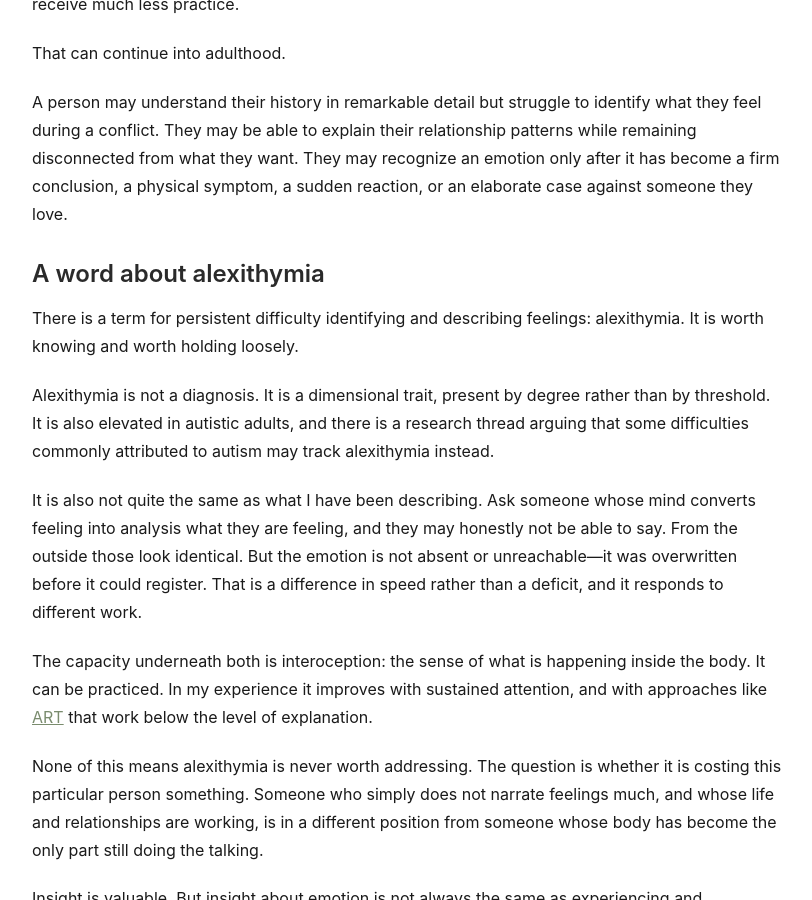
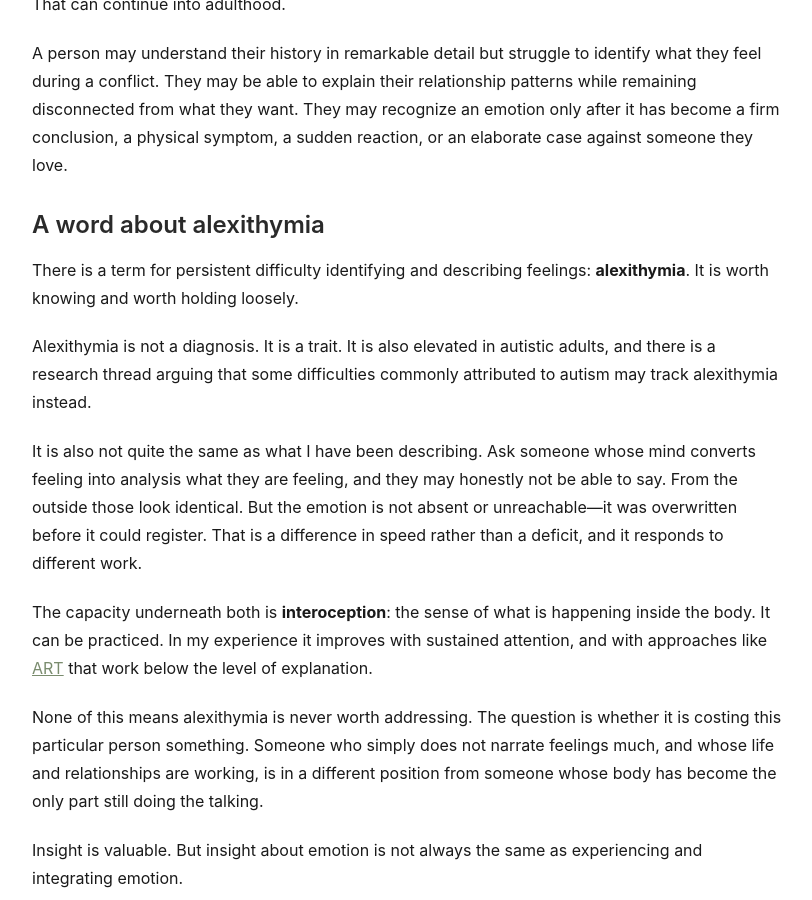
Before and after one commit to SaraRands/sararands-site, a Jekyll site: the page built from _posts/2026-09-27-gifted-intellectualizing-feelings.md, in a window 1280 px wide and 900 px high, scrolled down 2353 px. Shown: the whole window, without its empty margins (233-1045 px from the left). Built offline with Jekyll 4.4.1, drawn with Linux system fonts in a browser that asks for light colours; some of the changed text lies outside the part shown.

```diff
--- a/_posts/2026-09-27-gifted-intellectualizing-feelings.md
+++ b/_posts/2026-09-27-gifted-intellectualizing-feelings.md
@@ -19,9 +19,7 @@ Imagine that something unsettling happens in a close relationship.
 
 Before you have fully noticed the tightness in your chest or the sinking sensation in your stomach, your mind is already working. It is explaining what happened, identifying the other person's motives, connecting the event to previous experiences, predicting what will happen next, and deciding what should be done.
 
-This thinking may be perceptive and useful.
-
-But it might not be.
+This thinking may be perceptive and useful. But it might not be.
 
 Emotions are powerful. They influence what we notice, which memories become available, how we interpret ambiguity, and how certain we feel about our conclusions. A gifted mind can produce a sophisticated and highly persuasive explanation while fear, anger, hurt, or shame is quietly organizing the whole argument.
 
@@ -63,13 +61,13 @@ A person may understand their history in remarkable detail but struggle to ident
 
 ## A word about alexithymia
 
-There is a term for persistent difficulty identifying and describing feelings: alexithymia. It is worth knowing and worth holding loosely.
+There is a term for persistent difficulty identifying and describing feelings: **alexithymia**. It is worth knowing and worth holding loosely.
 
-Alexithymia is not a diagnosis. It is a dimensional trait, present by degree rather than by threshold. It is also elevated in autistic adults, and there is a research thread arguing that some difficulties commonly attributed to autism may track alexithymia instead.
+Alexithymia is not a diagnosis. It is a trait. It is also elevated in autistic adults, and there is a research thread arguing that some difficulties commonly attributed to autism may track alexithymia instead.
 
 It is also not quite the same as what I have been describing. Ask someone whose mind converts feeling into analysis what they are feeling, and they may honestly not be able to say. From the outside those look identical. But the emotion is not absent or unreachable—it was overwritten before it could register. That is a difference in speed rather than a deficit, and it responds to different work.
 
-The capacity underneath both is interoception: the sense of what is happening inside the body. It can be practiced. In my experience it improves with sustained attention, and with approaches like [ART](/blog/accelerated-resolution-therapy/) that work below the level of explanation.
+The capacity underneath both is **interoception**: the sense of what is happening inside the body. It can be practiced. In my experience it improves with sustained attention, and with approaches like [ART](/blog/accelerated-resolution-therapy/) that work below the level of explanation.
 
 None of this means alexithymia is never worth addressing. The question is whether it is costing this particular person something. Someone who simply does not narrate feelings much, and whose life and relationships are working, is in a different position from someone whose body has become the only part still doing the talking.
 
```
Also changed, not shown: _posts/2026-09-13-career-sabbatical.md (+1 -1 lines), _posts/2026-09-20-gifted-mind-sensitive-nervous-system.md (+7 -7 lines), _posts/2026-10-11-healing-power-of-relationships.md (+1 -1 lines), about.md (+1 -1 lines), speaking.md (+11 -0 lines).
